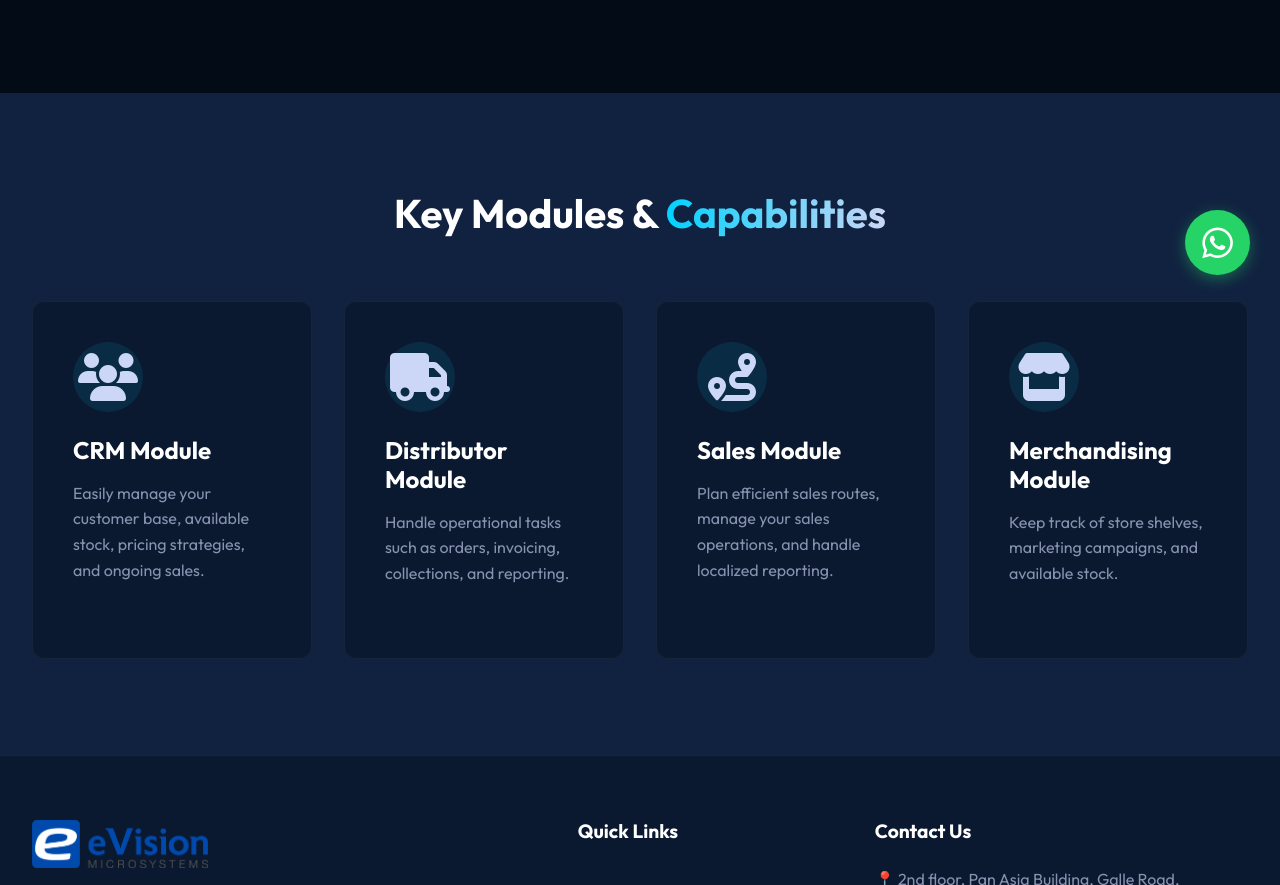
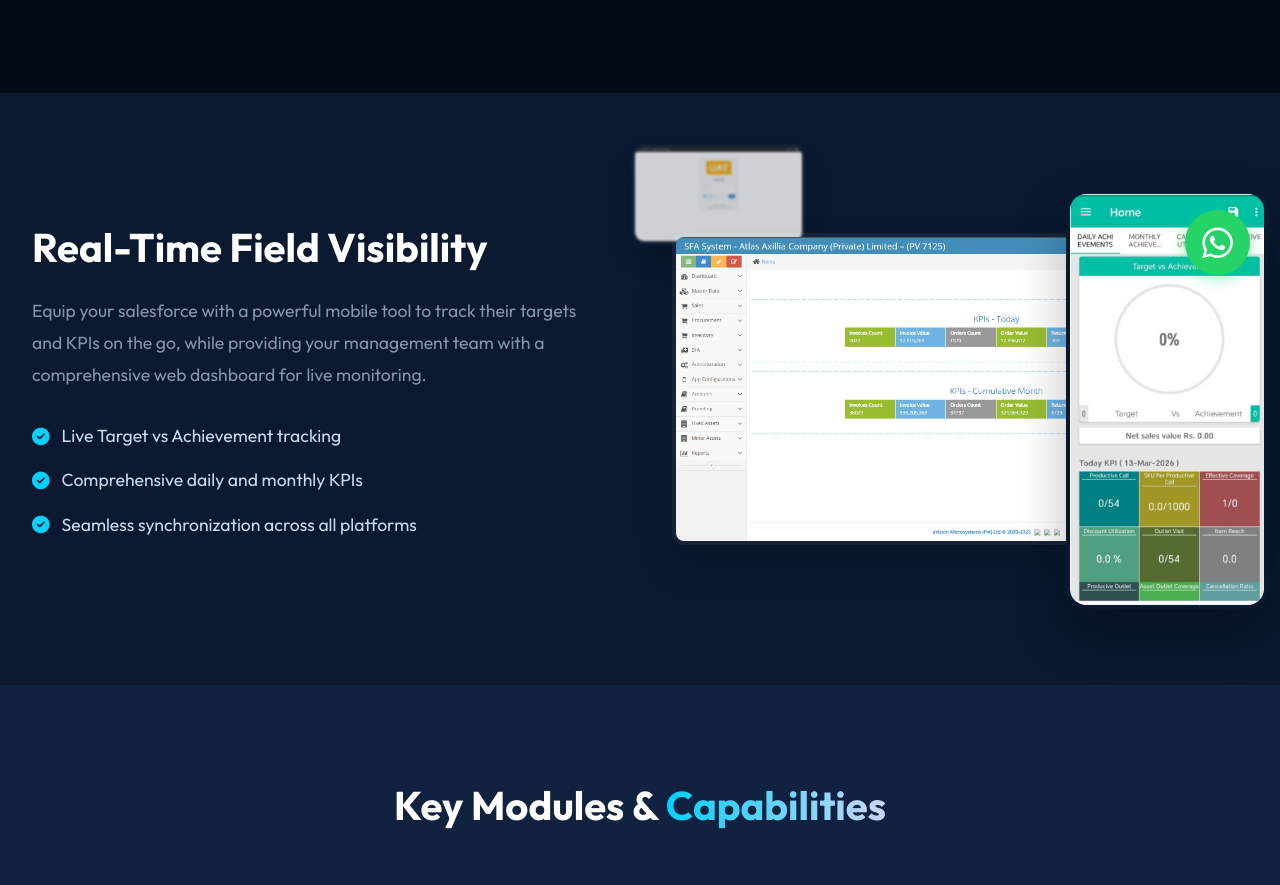
Before and after one commit to nejawittatchy/evisionmicro-web, a website built with Vite: page sfa.html in a window 1280 px wide. Shown: the part 495-1380 px from the top of the page. Built offline with nearby package versions, Linux system fonts and the light colour scheme.

Commit message:
feat: Implement SFA product showcase section in `sfa.html` and introduce comprehensive global site styling.

```diff
--- a/sfa.html
+++ b/sfa.html
@@ -69,6 +69,28 @@
           <p class="section-subtitle" style="font-size: 1.25rem;">
             The eVision SFA system grants you complete visibility across your entire sales and distribution network. Battle-tested in the field and designed following rigorous field surveys, it significantly minimizes the delays, costs, and errors typically associated with manual processes. The software features a modularized architecture, allowing businesses to start with core functionalities and seamlessly add more modules as they grow.
           </p>
+        </div>
+      </div>
+    </section>
+
+    <!-- Showcase Section -->
+    <section class="section-padding showcase-section" style="background-color: var(--color-surface);">
+      <div class="container">
+        <div class="showcase-grid">
+          <div class="showcase-text">
+            <h2>Real-Time <span class="highlight">Field Visibility</span></h2>
+            <p>Equip your salesforce with a powerful mobile tool to track their targets and KPIs on the go, while providing your management team with a comprehensive web dashboard for live monitoring.</p>
+            <ul class="showcase-features">
+              <li><i class="fa-solid fa-check-circle" style="color:var(--color-primary)"></i> Live Target vs Achievement tracking</li>
+              <li><i class="fa-solid fa-check-circle" style="color:var(--color-primary)"></i> Comprehensive daily and monthly KPIs</li>
+              <li><i class="fa-solid fa-check-circle" style="color:var(--color-primary)"></i> Seamless synchronization across all platforms</li>
+            </ul>
+          </div>
+          <div class="showcase-visuals">
+             <img src="/src/images/products/web_dashboard.png" alt="SFA Web Dashboard" class="img-web shadow-lg">
+             <img src="/src/images/products/app_dashboard.png" alt="SFA Mobile App Dashboard" class="img-mobile floating-anim">
+             <img src="/src/images/products/uat_login.png" alt="SFA Login Screen" class="img-login floating-anim-delayed">
+          </div>
         </div>
       </div>
     </section>
--- a/src/style.css
+++ b/src/style.css
@@ -1001,3 +1001,129 @@ a {
     font-size: 30px;
   }
 }
+
+/* Product Showcase Layout */
+.showcase-grid {
+  display: grid;
+  grid-template-columns: 1fr 1fr;
+  gap: 4rem;
+  align-items: center;
+}
+
+.showcase-text h2 {
+  font-size: 2.5rem;
+  margin-bottom: 1.5rem;
+}
+
+.showcase-text p {
+  font-size: 1.1rem;
+  color: var(--color-text-muted);
+  margin-bottom: 2rem;
+  line-height: 1.8;
+}
+
+.showcase-features {
+  list-style: none;
+  padding: 0;
+}
+
+.showcase-features li {
+  margin-bottom: 1rem;
+  font-size: 1.1rem;
+  display: flex;
+  align-items: center;
+  gap: 0.75rem;
+}
+
+.showcase-visuals {
+  position: relative;
+  display: flex;
+  justify-content: center;
+  align-items: center;
+  min-height: 400px;
+}
+
+.img-web {
+  width: 100%;
+  border-radius: 12px;
+  box-shadow: 0 20px 40px rgba(0,0,0,0.1);
+  position: relative;
+  z-index: 1;
+  border: 4px solid var(--color-border);
+}
+
+.img-mobile {
+  position: absolute;
+  width: 35%;
+  bottom: -20px;
+  right: -20px;
+  z-index: 2;
+  border-radius: 20px;
+  box-shadow: 0 25px 50px rgba(0,0,0,0.25);
+  border: 4px solid var(--color-surface);
+}
+
+.img-login {
+  position: absolute;
+  width: 30%;
+  top: -30px;
+  left: -40px;
+  z-index: 0;
+  border-radius: 12px;
+  box-shadow: 0 15px 30px rgba(0,0,0,0.15);
+  border: 3px solid var(--color-border);
+  opacity: 0.8;
+  filter: blur(1px);
+  transition: all 0.5s ease;
+}
+
+.img-login:hover {
+  opacity: 1;
+  filter: blur(0);
+  z-index: 3;
+}
+
+[data-theme="dark"] .img-web,
+[data-theme="dark"] .img-mobile,
+[data-theme="dark"] .img-login {
+  box-shadow: 0 20px 40px rgba(0,0,0,0.5);
+}
+
+.floating-anim {
+  animation: float 6s ease-in-out infinite;
+}
+
+.floating-anim-delayed {
+  animation: float 6s ease-in-out infinite;
+  animation-delay: -3s;
+}
+
+@keyframes float {
+  0% { transform: translateY(0px); }
+  50% { transform: translateY(-15px); }
+  100% { transform: translateY(0px); }
+}
+
+@media (max-width: 992px) {
+  .showcase-grid {
+    grid-template-columns: 1fr;
+    text-align: center;
+    gap: 4rem;
+  }
+  .showcase-features li {
+    justify-content: center;
+  }
+  .showcase-visuals {
+    margin-top: 3rem;
+    min-height: 400px;
+  }
+  .img-mobile {
+    width: 40%;
+    right: 0;
+  }
+  .img-login {
+    width: 35%;
+    left: 0;
+    top: -20px;
+  }
+}
```
Also changed, not shown: src/images/products/app_dashboard.png (added), src/images/products/uat_login.png (added), src/images/products/web_dashboard.png (added).
